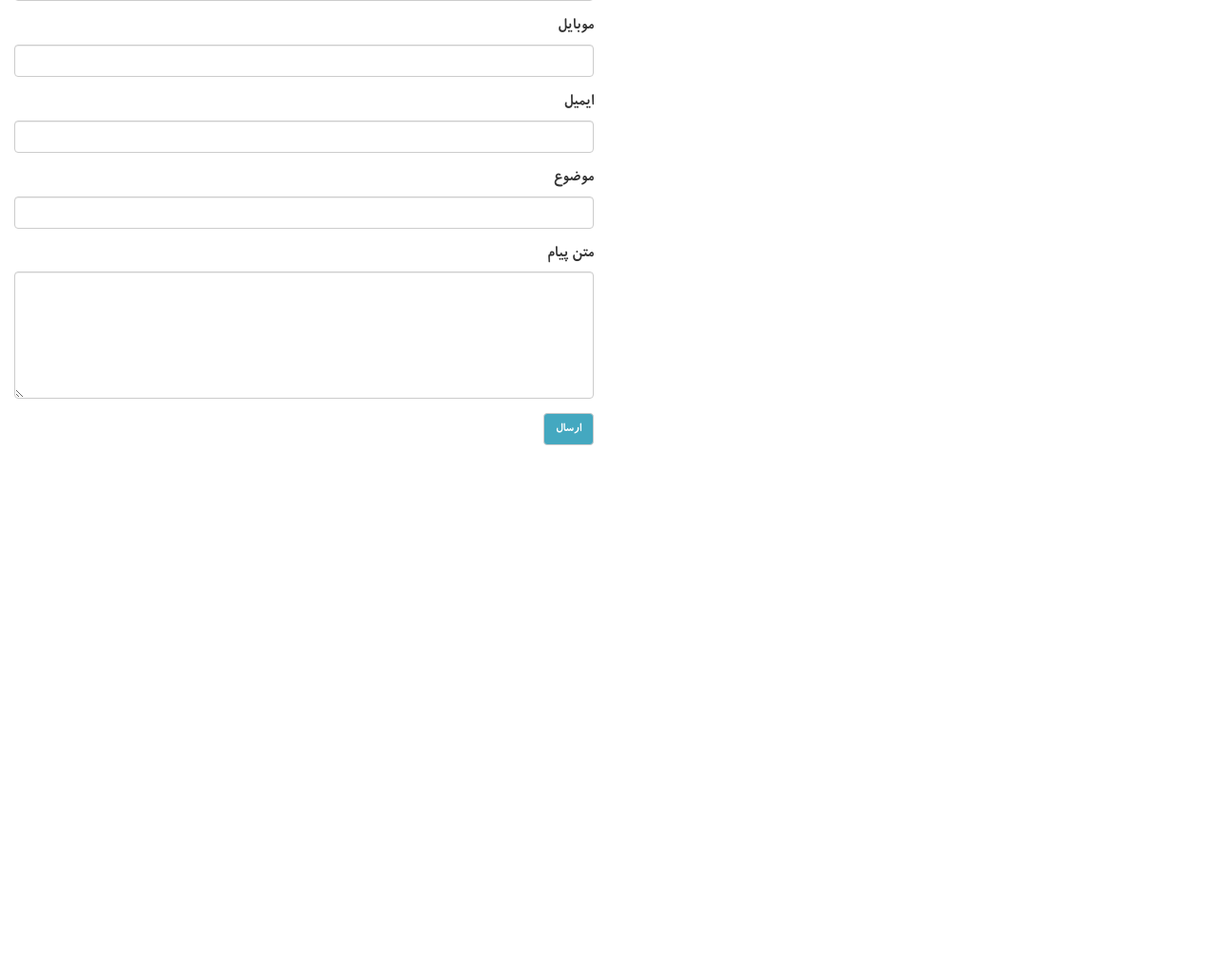
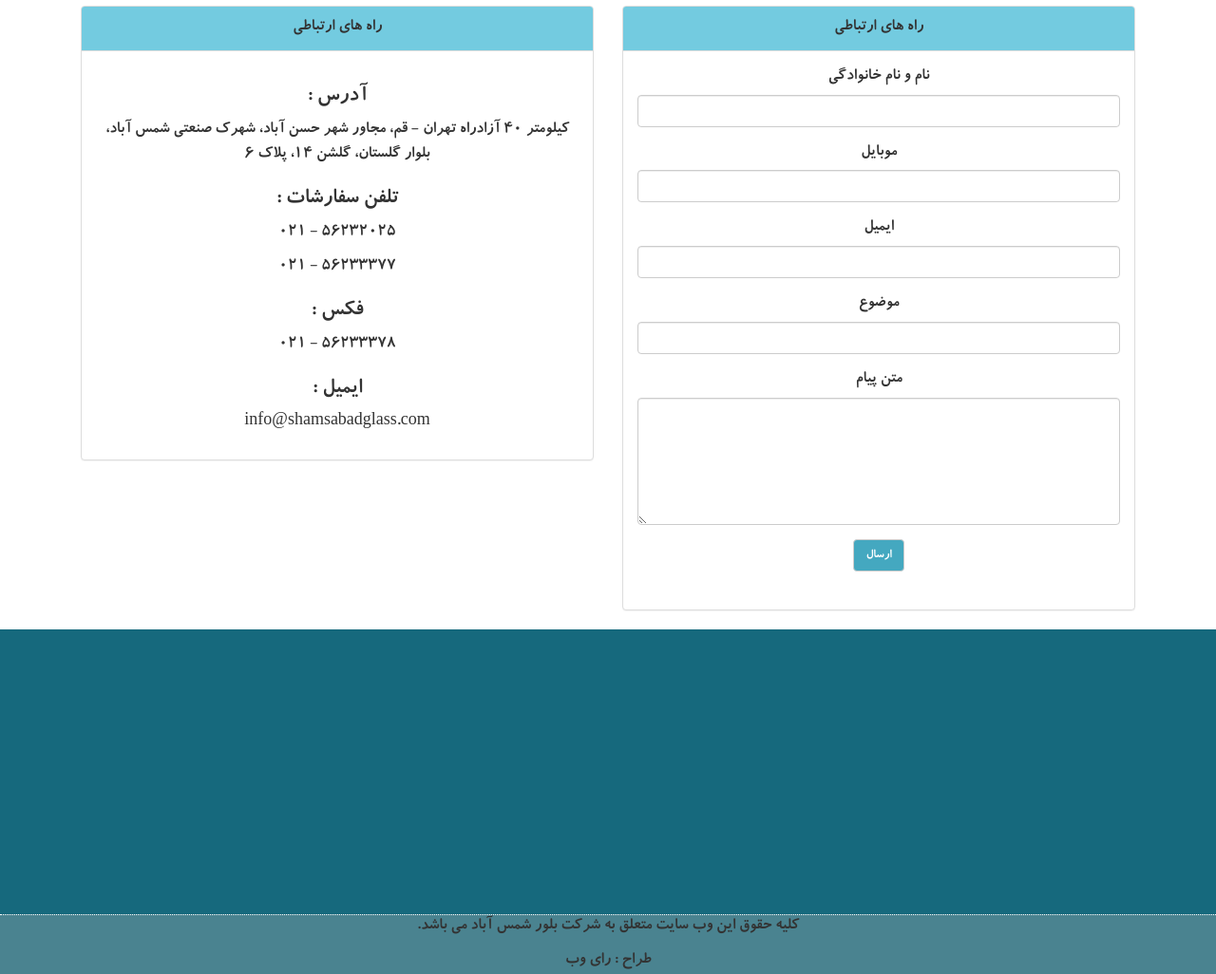
Before and after one commit to mehrdad-parsa68/shamsabad, a PHP site: page /index.php?page=contact in a window 1280 px wide. Shown: the part 617-1643 px from the top of the page at 95% size. Before the commit the page ends 1086 px from the top, so only its background shows below. Run offline with PHP 8.4, Linux system fonts and the light colour scheme.

Commit message:
some change on contact us

```diff
--- a/css/custom.css
+++ b/css/custom.css
@@ -12,7 +12,7 @@ body{
 	}
 .navbar-default{
 	background-color:#FFF;
-	border-color:#44a8c0;
+	border-color:#fff;
 	}
 .navbar-nav{
 	padding:20px;
@@ -37,3 +37,28 @@ body{
 	background-color:#fff;
 	color:#44a8c0;
 	}
+.navbar-default{
+	background-color:#16697D;
+
+	}
+.navbar-default .navbar-nav > li > a {
+	color:#fff;
+	}
+.footer-top{
+	height:300px;
+	background-color:#16697D;
+
+	}
+.footer-end{
+
+	background-color:#4A8390;
+	border-top:1px dotted #fff;
+
+	}
+.footer-end a{
+	text-decoration:none;
+	color:inherit;
+	}
+.panel-heading{
+	background-color:#73CBE0 !important;
+	}
--- a/include/contact.php
+++ b/include/contact.php
@@ -1,8 +1,22 @@
 <div class="container-fluid">
-	<iframe src="https://www.google.com/maps/place/Tehran,+Shamsabad+Industrial+City,+Golbon+14/@35.3472533,51.2208354,13z/data=!4m2!3m1!1s0x3f92199f07a8662d:0x6acb14652903db59" width="100%" height="450" frameborder="0" style="border:0"></iframe>
+
+<div style="background: url('images/1-12.jpg');">
+	<div style="background-color: #881bc1;background-repeat: repeat-y;background: -webkit-gradient(linear, left top, right top, from(#881bc1), to(#ff8a00));background: -webkit-linear-gradient(left, #881bc1, #ff8a00);background: -moz-linear-gradient(left, #881bc1, #ff8a00);background: -ms-linear-gradient(left, #881bc1, #ff8a00);background: -o-linear-gradient(left, #881bc1, #ff8a00);opacity: 0.9;"></div>
+	<div>
+		<h1 class="text-center">محصولات سرامیک</h1>
+
+	</div>
 </div>
-<div class="col-sm-6">
+<iframe src="https://www.google.com/maps/place/Tehran,+Shamsabad+Industrial+City,+Golbon+14/@35.3472533,51.2208354,13z/data=!4m2!3m1!1s0x3f92199f07a8662d:0x6acb14652903db59" width="100%" height="450" frameborder="0" style="border:0"></iframe>
+</div>
+<div class="clearfix"></div>
+<div class="container">
+<div class="col-sm-6 pull-right">
 
+        <div class="text-center info panel panel-default">
+            	<div class="panel-heading">راه های ارتباطی</div>
+
+				<div class="panel-body">
         <form id="contact-form" role="form" method="post">
             <div class="form-group name">
                 <label for="name">نام و نام خانوادگی</label>
@@ -26,6 +40,27 @@
             </div>
             <input name="submit" type="submit" value="ارسال" class="btn btn-default">
         </form>
+
         <br>
+   </div></div>
+</div>
+			<div class="col-sm-6 pull-right">
+			<div class="text-center info panel panel-default">
+            	<div class="panel-heading">راه های ارتباطی</div>
 
+				<div class="panel-body">
+                	<h3>آدرس :</h3>
+                    <p>کیلومتر 40 آزادراه تهران - قم، مجاور شهر حسن آباد، شهرک صنعتی شمس آباد، بلوار گلستان، گلشن 14، پلاک 6</p>
+                    <h3>تلفن سفارشات :</h3>
+                    <p>56232025 - 021</p>
+                    <p>56233377 - 021</p>
+                    <h3>فکس :</h3>
+                    <p>56233378 - 021</p>
+                    <h3>ایمیل :</h3>
+                    <p>info@shamsabadglass.com</p>
+
+
+       		</div>
+        </div>
+        </div>
 </div>
--- a/index.php
+++ b/index.php
@@ -62,6 +62,16 @@
 ?>
 
 	</section>
+    <div class="clearfix"></div>
+    <footer class="footer-top">
+
+
+
+    </footer>
+    <footer class="footer-end text-center">
+    	<p>كليه حقوق اين وب سايت متعلق به شرکت بلور شمس آباد مي باشد.</p>
+        <p style="margin-bottom:0">طراح : <a href="http://rayweb.ir">رای وب</a></p>
+    </footer>
 <script src="js/jquery.js"></script>
 <script src="js/jssor.js"></script>
 <script src="js/jssor.slider.min.js"></script>
```
